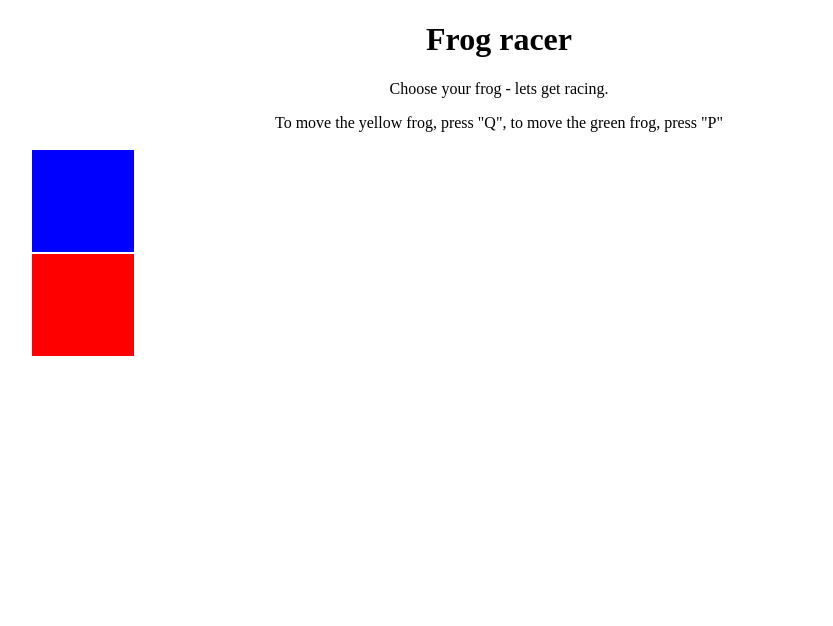
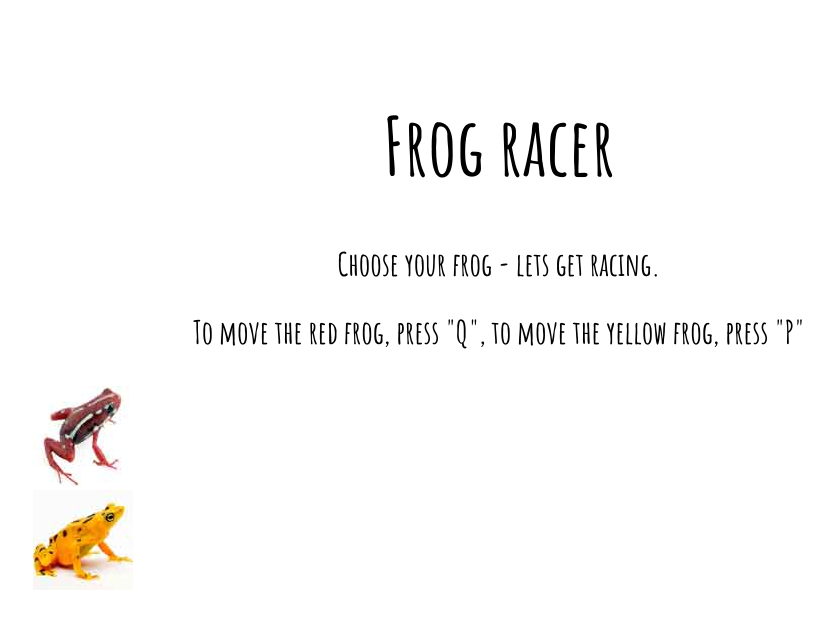
Before and after one commit to MichaelDong32/javascript-racer, a plain HTML site: page index.html in a window 1280 px wide. Shown: the whole page, without its empty margins (141-974 px from the left). Drawn offline with nearby package versions, Linux system fonts and the light colour scheme.

Commit message:
frog racer

```diff
--- a/index.html
+++ b/index.html
@@ -2,6 +2,9 @@
 <html lang="en">
   <head>
   <title>JavaScriptRacer</title>
+
+  <link href='https://fonts.googleapis.com/css?family=Amatic+SC:400,700' rel='stylesheet' type='text/css'>
+
   <link rel="stylesheet" type="text/css" href="https://necolas.github.io/normalize.css/3.0.2/normalize.css">
   <link rel="stylesheet" type="text/css" href="racer.css">
   <script src="index.js"></script>
@@ -10,7 +13,7 @@
     <section class="header">
     <h1>Frog racer</h1>
     <p>Choose your frog - lets get racing.</p>
-    <p>To move the yellow frog, press "Q", to move the green frog, press "P"</p>
+    <p>To move the red frog, press "Q", to move the yellow frog, press "P"</p>
 
       <table class="racer_table">
         <tr id="player1_strip">
--- a/index.js
+++ b/index.js
@@ -25,7 +25,7 @@ function movePlayer (playerInt) {
 
 function checkForVictory (nextCell, playerInt) {
   if (nextCell === undefined) {
-    alert('Player ' + playerInt + ' wins!')
+    alert('Frog ' + playerInt + ' wins!')
     window.location.reload()
   }
 }
--- a/racer.css
+++ b/racer.css
@@ -1,6 +1,16 @@
 .header{
   text-align: center;
+  font-family: 'Amatic SC', cursive;
+  font-weight: bold;
+  margin-top: 100px;
+}
 
+.header h1{
+  font-size: 5em;
+}
+
+.header p {
+  font-size: 2em;
 }
 
 .racer_table {
@@ -15,10 +25,13 @@
 }
 
 .racer_table td.active1 {
-  background-color: blue;
-  background-image: /redfrog.jpg:;
+  background-image: url(images/redfrog.jpg);
+  background-repeat: no-repeat;
+  background-position: center;
 }
 
 .racer_table td.active2 {
-  background-color: red;
+  background-image: url(images/yellow-frog.jpg);
+  background-repeat: no-repeat;
+  background-position: center;
 }
```
